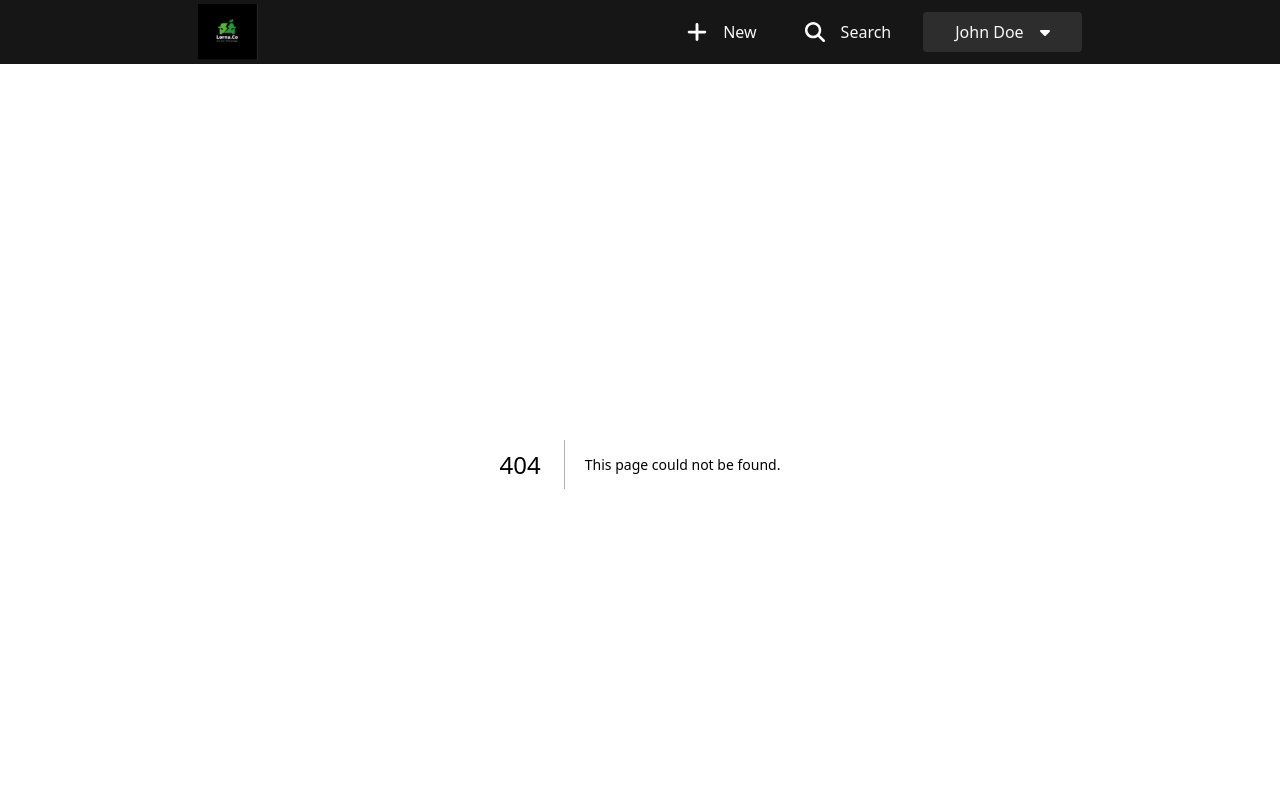
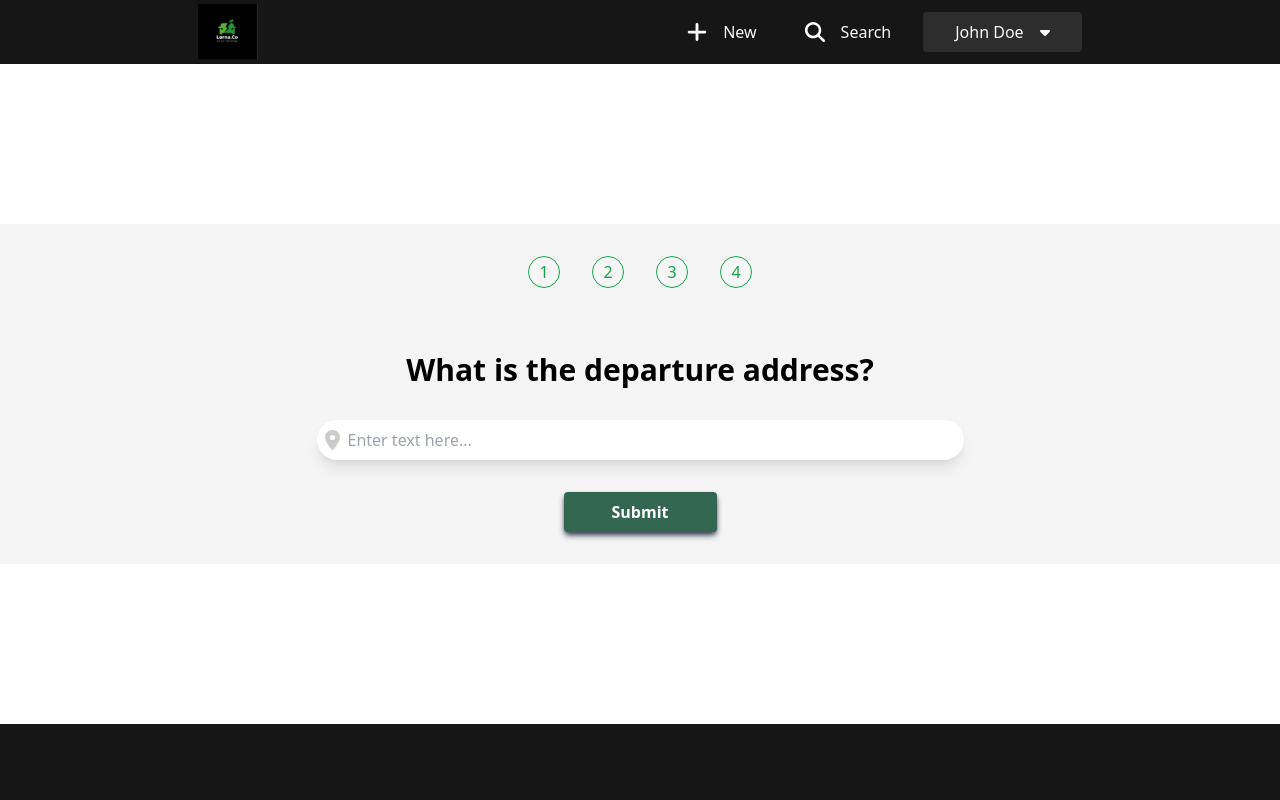
Before and after one commit to Youcode-Classe-E-2023-2024/ALIFERTAH_FIL_ROUGE, a Next.js app in the folder rideshare_frontend/: page /newTrip in a window 1280 px wide. Before the commit this address had no page. Shown: the top 800 px of the page. Built offline with nearby package versions, Linux system fonts and the light colour scheme.

Commit message:
feat : init new trip page and its form a

```diff
--- a/rideshare_frontend/package.json
+++ b/rideshare_frontend/package.json
@@ -9,7 +9,11 @@
     "lint": "next lint"
   },
   "dependencies": {
+    "@chakra-ui/react": "^1.8.9",
+    "@emotion/react": "^11.11.4",
+    "@emotion/styled": "^11.11.0",
     "axios": "^1.6.8",
+    "framer-motion": "^6.5.1",
     "next": "14.1.3",
     "react": "^18",
     "react-dom": "^18",
--- a/rideshare_frontend/src/components/layout/header.jsx
+++ b/rideshare_frontend/src/components/layout/header.jsx
@@ -19,9 +19,8 @@ function Header() {
     <div className='bg-[#161616] text-[#F8F8F8] h-16 flex w-full justify-around items-center'>
         <Image src="/imgs/logo.png" width={60} height={100} />
         <nav className='flex items-center'>
-            <div className='flex items-center rounded px-4 py-2 ml-4 cursor-pointer'><Image className='mr-4 cursor-pointer' src="/icons/New.svg" height={20} width={20} /><span>New</span></div>
+            <a href='/newTrip' className='flex items-center rounded px-4 py-2 ml-4 cursor-pointer'><Image className='mr-4 cursor-pointer' src="/icons/New.svg" height={20} width={20} /><span>New</span></a>
             <div className='flex items-center  rounded px-4 py-2 ml-4 cursor-pointer'><Image className='mr-4 cursor-pointer' src="/icons/search.svg" height={20} width={20} /><span>Search</span></div>
-
           <div className='relative'>
             <div className='flex items-center bg-[#2D2D2D] rounded px-8 py-2 ml-4 cursor-pointer'><span>John Doe</span>
             <Image className={`ml-4 transition-transform transform ${isDropDown ? 'rotate-180' : ''}`}
--- /dev/null
+++ b/rideshare_frontend/src/pages/newTrip.js
@@ -0,0 +1,65 @@
+import Primary from '@/components/buttons/primary';
+import Image from 'next/image'
+import React, { useState } from 'react'
+
+const inputs = [
+  {
+    name: "departure",
+    question : "What is the departure address?",
+  },
+  {
+    name: "arrival",
+    question : "What is the arrival address?",
+  },
+  {
+    name: "date",
+    question : "What is the departure date and time?",
+  },
+  {
+    name: "places",
+    question : "How many places you have?",
+  },
+]
+
+const steps = [];
+  for (let i = 0; i < inputs.length; i++) {
+    steps.push(
+    <li class="flex items-center text-green-600 space-x-2.5 rtl:space-x-reverse">
+      <span class="flex items-center justify-center w-8 h-8 border border-green-600 rounded-full shrink-0">
+          {i + 1}
+      </span>
+    </li>
+);
+  }
+  function NewTrip() {
+
+  const [currentIndex, setCurrentIndex] = useState(0)
+    const handleClick = () => {
+      if(currentIndex < inputs.length)
+        setCurrentIndex(currentIndex + 1)
+      else{
+        setCurrentIndex(0)
+      }
+    }
+
+  return (
+    <div className="bg-[#F5F5F5] my-40 flex flex-col items-center justify-center py-8 space-y-8 w-full">
+      <ol class="items-center space-y-4 sm:flex sm:space-x-8 sm:space-y-0 rtl:space-x-reverse">
+        {steps}
+      </ol>
+
+        <h1 className="text-3xl font-semibold  pt-8 text-black">{inputs[currentIndex].question}</h1>
+        <div className="flex items-center rounded-full justify-center bg-white shadow-lg py-2 pl-2">
+        <Image src="/icons/location.svg" height={15} width={15} />
+          <input type="text" size="60" placeholder="Enter text here..."
+          className=" mr-4 ml-2 max-w-full bg-white focus:outline-none text-dark"/>
+        </div>
+
+        <div onClick={handleClick}>
+          <Primary text="Submit"/>
+        </div>
+    </div>
+  )
+}
+
+export default NewTrip
```
Also changed, not shown: rideshare_frontend/src/pages/_app.js (+4 -3 lines), 2 other files (tests, documents, lock files or other folders).
